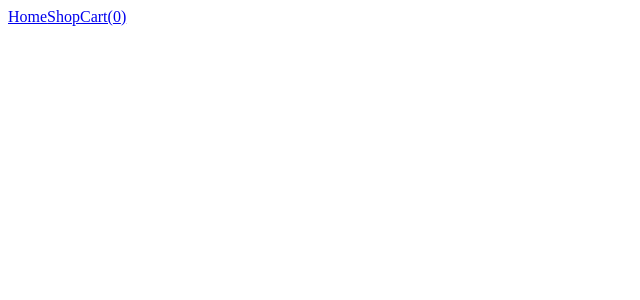
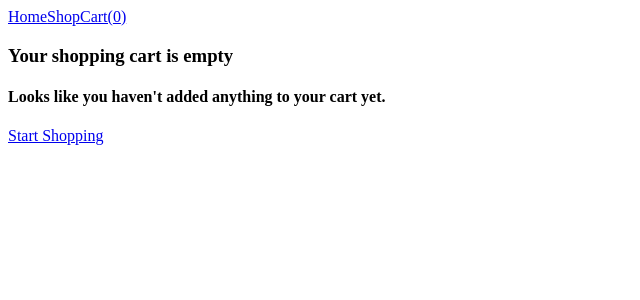
Before and after one commit to AhmedJOUALLA/shopping-cart, a React (Vite) app: page /cart in a window 1280 px wide. Shown: the top 300 px of the page, without its empty margins (0-640 px from the left). Built offline with nearby package versions, Linux system fonts and the light colour scheme.

Commit message:
Add EmptyCart and cart item list

```diff
--- a/src/components/Cart/Cart.jsx
+++ b/src/components/Cart/Cart.jsx
@@ -1,7 +1,16 @@
-const Cart = ({cart, updateQuantity, removeFromCart }) => {
+import CartItem from "./CartItem";
+import EmptyCart from "./EmptyCart";
+
+const Cart = ({ cart, updateQuantity, removeFromCart }) => {
+  if (cart.length === 0) {
+    return <EmptyCart />;
+  }
+
   return (
     <div>
-
+      {cart.map((item) => {
+        return <p key={item.id}>{item.title}</p>;
+      })}
     </div>
   );
 };
--- /dev/null
+++ b/src/components/Cart/CartItem.jsx
@@ -0,0 +1,13 @@
+import useProducts from "../../useProducts";
+
+const CartItem = () => {
+  const { products, loading, error } = useProducts();
+
+  return (
+    <div>
+
+    </div>
+  );
+};
+
+export default CartItem;
--- a/src/components/Cart/EmptyCart.jsx
+++ b/src/components/Cart/EmptyCart.jsx
@@ -1,7 +1,11 @@
+import { Link } from "react-router-dom";
+
 const EmptyCart = () => {
   return (
     <div>
-
+      <h3>Your shopping cart is empty</h3>
+      <h4>Looks like you haven't added anything to your cart yet.</h4>
+      <Link to="/shop">Start Shopping</Link>
     </div>
   );
 };
```
